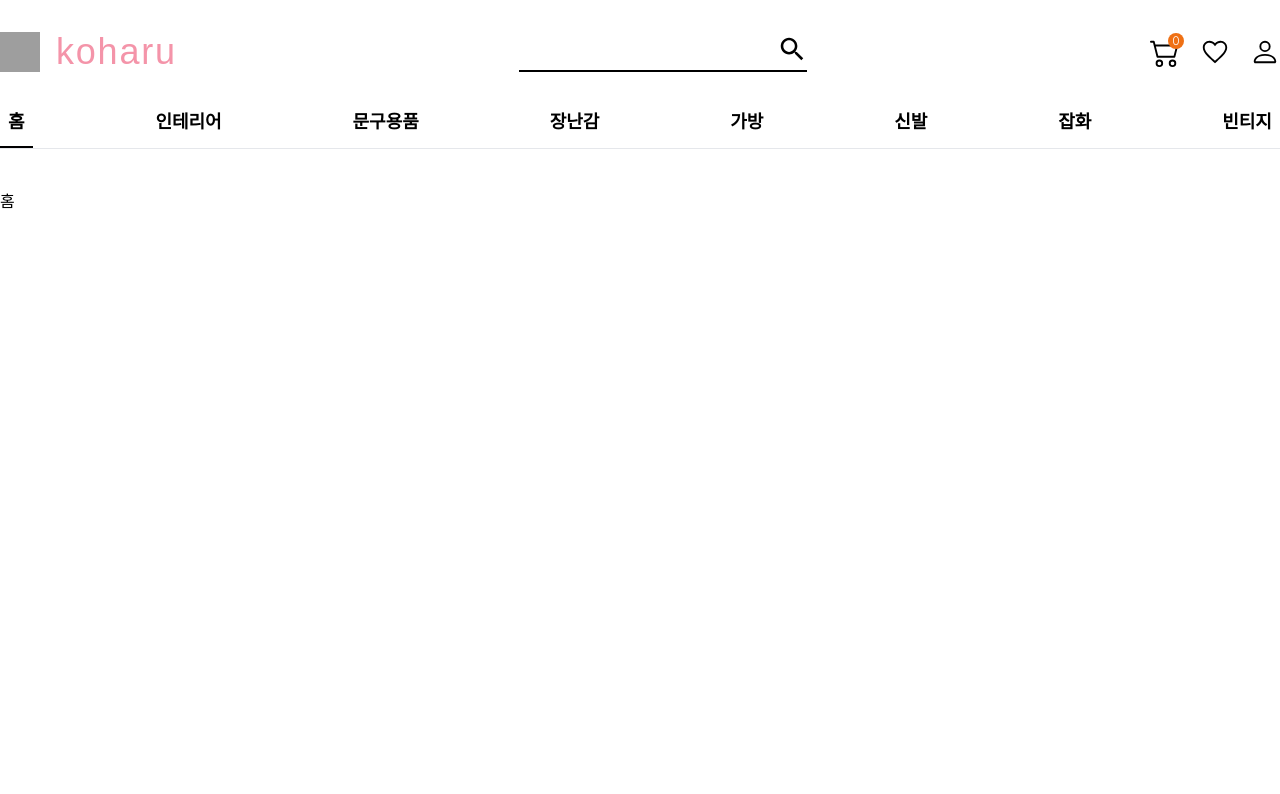
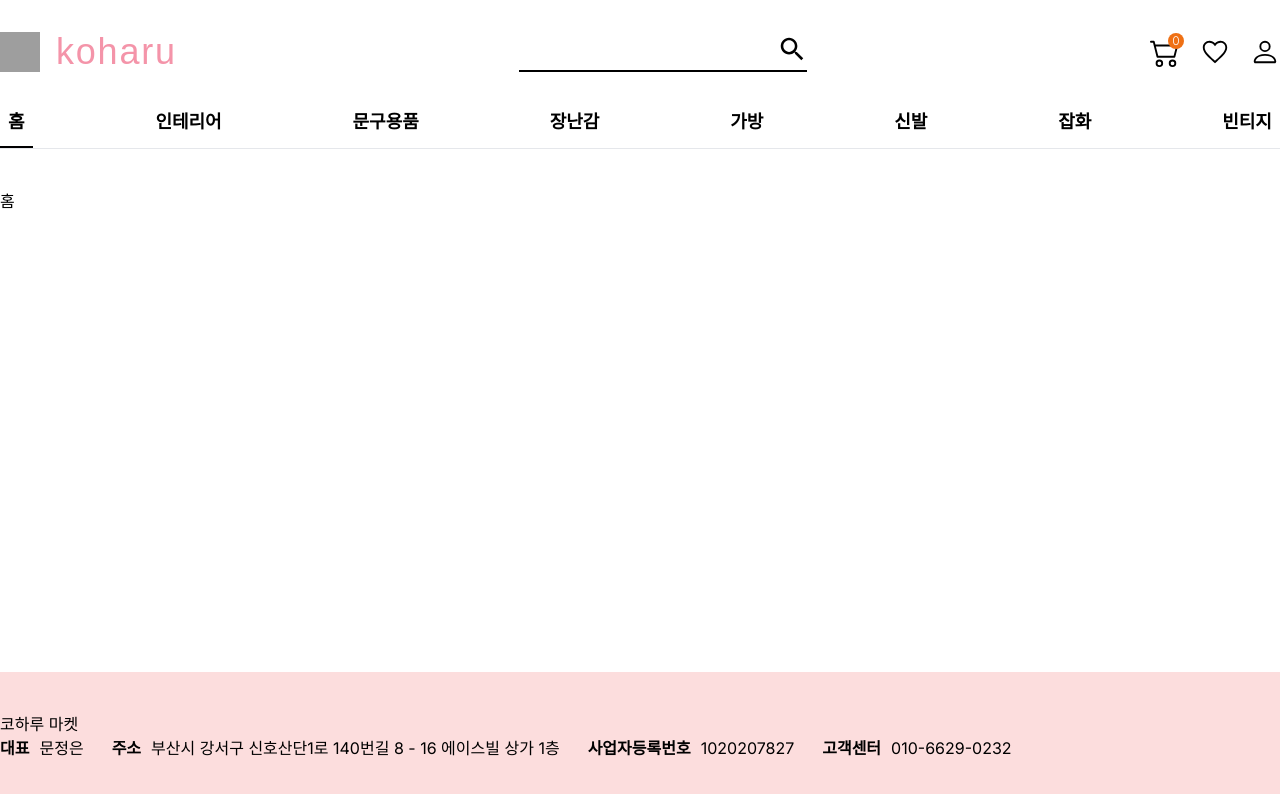
Before and after one commit to koharu-market/client, a Next.js app: page / in a window 1280 px wide. Shown: the top 794 px of the page. Built offline with nearby package versions, Linux system fonts and the light colour scheme; grey boxes are pictures that could not be loaded; a web font is replaced by a local one.

Commit message:
feat: Footer UI 구현

```diff
--- a/src/app/(baseLayout)/layout.tsx
+++ b/src/app/(baseLayout)/layout.tsx
@@ -1,4 +1,5 @@
 import Layout from '@/components/layout';
+import Footer from '@/components/layout/Footer';
 import Header from '@/components/layout/Header';
 import Main from '@/components/layout/Main';
 import { categories } from '@/data/categories';
@@ -12,6 +13,7 @@ export default async function BaseLayout({ children }: Props) {
     <Layout>
       <Header categories={categories} />
       <Main>{children}</Main>
+      <Footer />
     </Layout>
   );
 }
--- /dev/null
+++ b/src/components/layout/Footer.tsx
@@ -0,0 +1,29 @@
+export default function Footer() {
+  return (
+    <footer className="bg-primary-200">
+      <div className="container py-10">
+        <div>
+          <span>코하루 마켓</span>
+        </div>
+        <div className="flex flex-wrap gap-7">
+          <dl className="flex gap-2.5">
+            <dt className="font-bold">대표</dt>
+            <dd>문정은</dd>
+          </dl>
+          <dl className="flex gap-2.5">
+            <dt className="font-bold">주소</dt>
+            <dd>부산시 강서구 신호산단1로 140번길 8 - 16 에이스빌 상가 1층</dd>
+          </dl>
+          <dl className="flex gap-2.5">
+            <dt className="font-bold">사업자등록번호</dt>
+            <dd>1020207827</dd>
+          </dl>
+          <dl className="flex gap-2.5">
+            <dt className="font-bold">고객센터</dt>
+            <dd>010-6629-0232</dd>
+          </dl>
+        </div>
+      </div>
+    </footer>
+  );
+}
```
